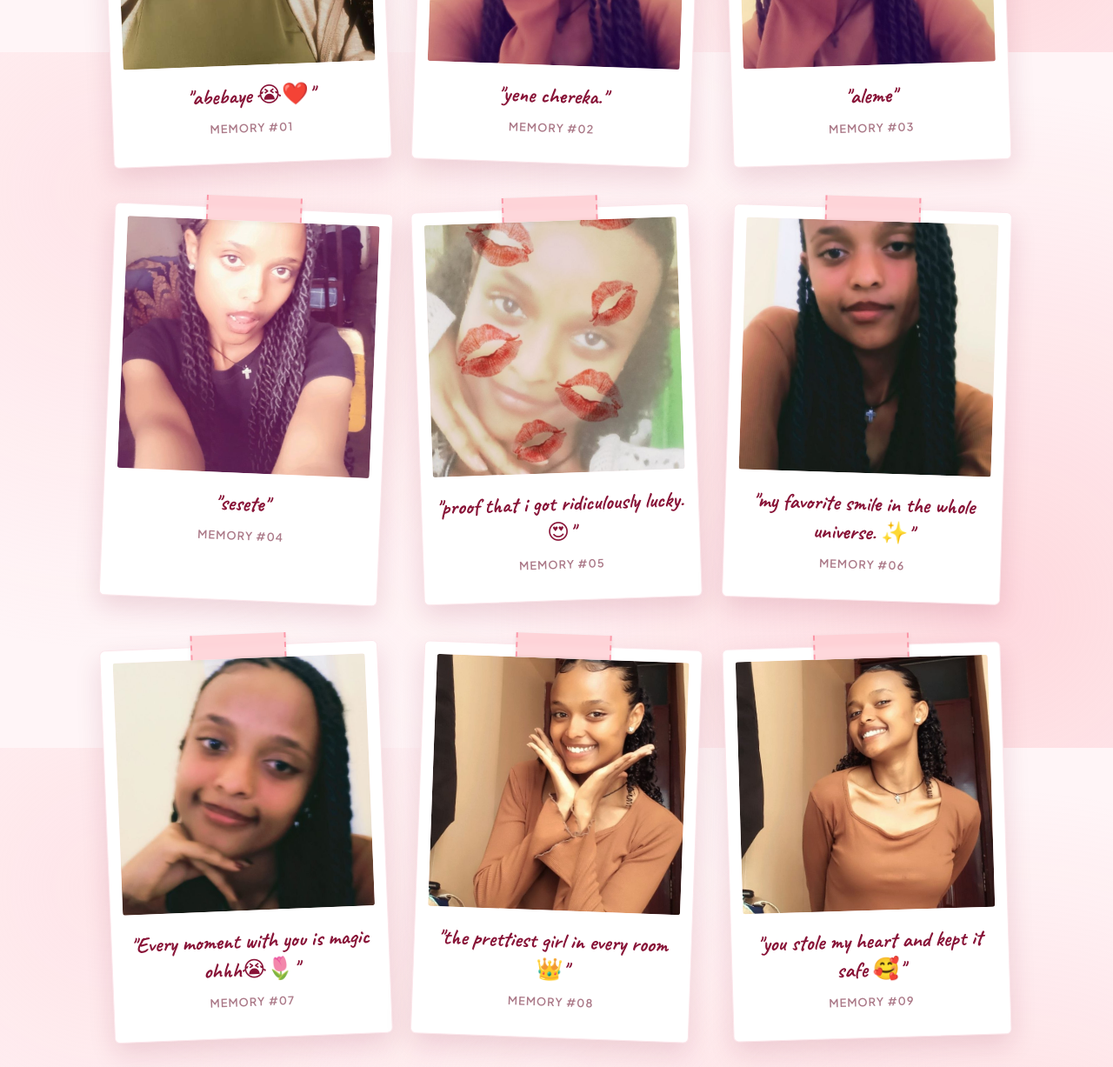
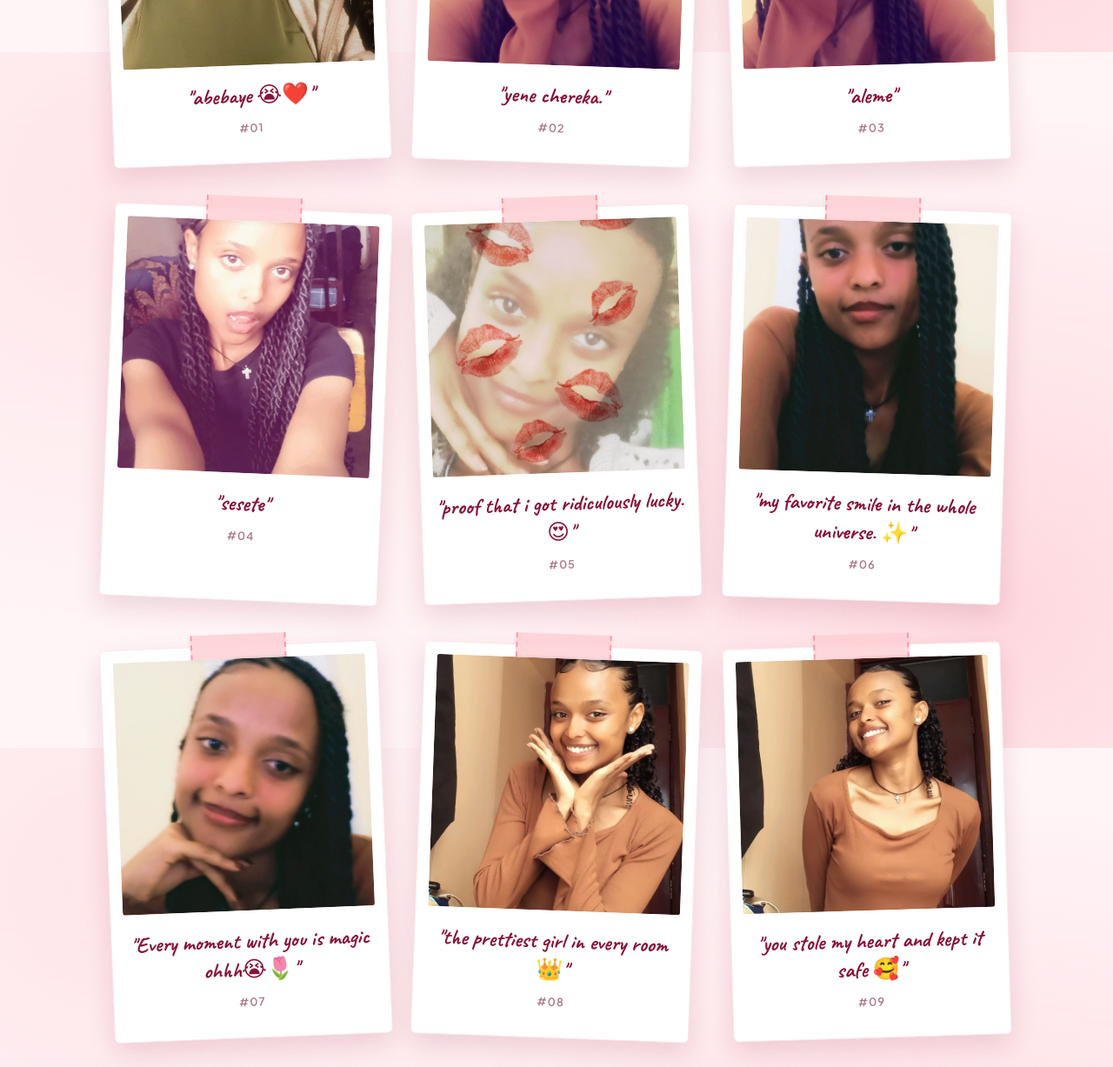
Before and after one commit to eyosias-1/leilte-anniversary, a plain HTML site: page index.html in a window 1280 px wide. Shown: the part 1540-2767 px from the top of the page at 87% size. Drawn offline with nearby package versions, Linux system fonts and the light colour scheme.

Commit message:
Update anniversary website

```diff
--- a/index.html
+++ b/index.html
@@ -88,7 +88,7 @@
     <section class="section-container" id="memories">
       <div class="section-header">
         <span class="section-tag">yene tafach 📸</span>
-        <h2 class="section-title">Our Little Memories</h2>
+        <h2 class="section-title">some pictures of u </h2>
         <p class="section-desc">egziabhern yene enat every moment with you is my new favorite memory.</p>
       </div>
 
@@ -110,7 +110,7 @@
           </div>
           <div class="polaroid-caption">
             <p class="caption-text">"abebaye 😭❤️"</p>
-            <span class="caption-date">Memory #01</span>
+            <span class="caption-date"> #01</span>
           </div>
         </article>
 
@@ -129,7 +129,7 @@
           </div>
           <div class="polaroid-caption">
             <p class="caption-text">"yene chereka."</p>
-            <span class="caption-date">Memory #02</span>
+            <span class="caption-date"> #02</span>
           </div>
         </article>
 
@@ -148,7 +148,7 @@
           </div>
           <div class="polaroid-caption">
             <p class="caption-text">"aleme"</p>
-            <span class="caption-date">Memory #03</span>
+            <span class="caption-date"> #03</span>
           </div>
         </article>
 
@@ -167,7 +167,7 @@
           </div>
           <div class="polaroid-caption">
             <p class="caption-text">"sesete"</p>
-            <span class="caption-date">Memory #04</span>
+            <span class="caption-date"> #04</span>
           </div>
         </article>
 
@@ -186,7 +186,7 @@
           </div>
           <div class="polaroid-caption">
             <p class="caption-text">"proof that i got ridiculously lucky.😍"</p>
-            <span class="caption-date">Memory #05</span>
+            <span class="caption-date"> #05</span>
           </div>
         </article>
 
@@ -205,7 +205,7 @@
           </div>
           <div class="polaroid-caption">
             <p class="caption-text">"my favorite smile in the whole universe. ✨"</p>
-            <span class="caption-date">Memory #06</span>
+            <span class="caption-date"> #06</span>
           </div>
         </article>
 
@@ -224,7 +224,7 @@
           </div>
           <div class="polaroid-caption">
             <p class="caption-text">"Every moment with you is magic ohhh😭🌷"</p>
-            <span class="caption-date">Memory #07</span>
+            <span class="caption-date"> #07</span>
           </div>
         </article>
 
@@ -243,7 +243,7 @@
           </div>
           <div class="polaroid-caption">
             <p class="caption-text">"the prettiest girl in every room 👑"</p>
-            <span class="caption-date">Memory #08</span>
+            <span class="caption-date"> #08</span>
           </div>
         </article>
 
@@ -262,7 +262,7 @@
           </div>
           <div class="polaroid-caption">
             <p class="caption-text">"you stole my heart and kept it safe 🥰"</p>
-            <span class="caption-date">Memory #09</span>
+            <span class="caption-date"> #09</span>
           </div>
         </article>
 
@@ -280,8 +280,8 @@
             <button class="zoom-btn" title="View Full Photo" aria-label="Zoom photo 10">🔍</button>
           </div>
           <div class="polaroid-caption">
-            <p class="caption-text">"four months down, forever to go.. wey demo infinity 😋💍❤️"</p>
-            <span class="caption-date">Memory #10</span>
+            <p class="caption-text">"web❤️"</p>
+            <span class="caption-date"> #10</span>
           </div>
         </article>
 
```
